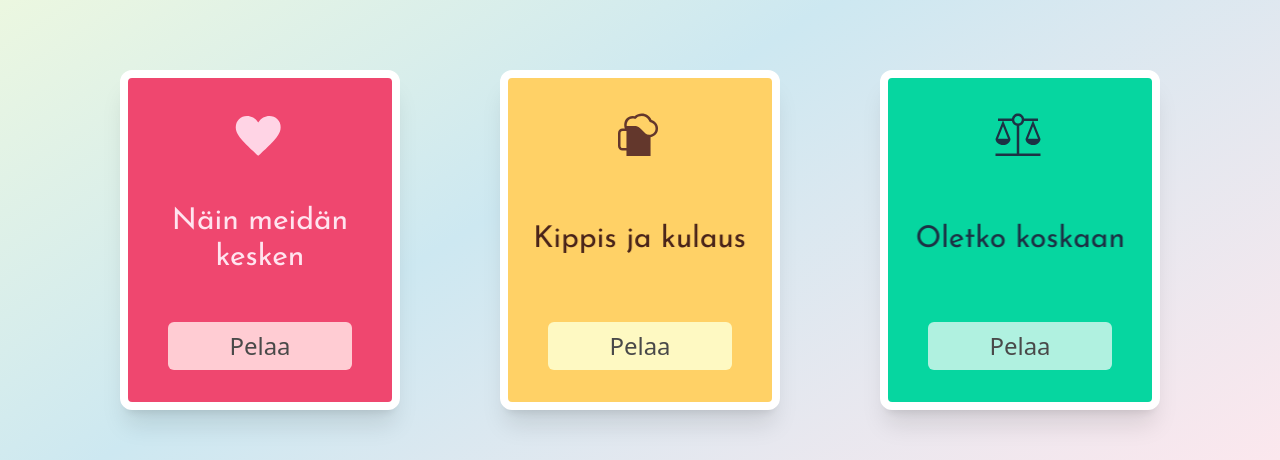
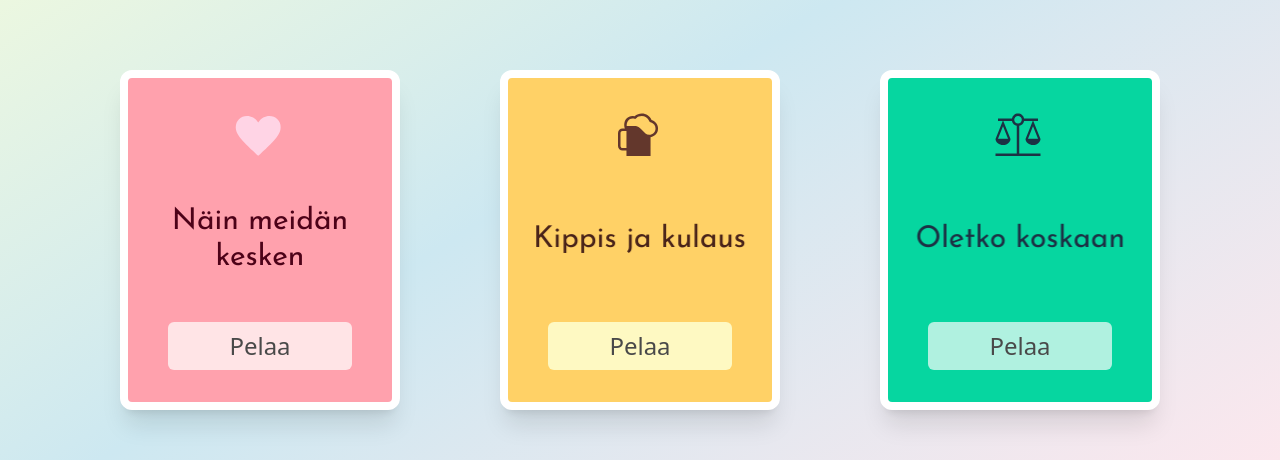
Before and after one commit to jamktiko/stripNsip, a SvelteKit app in the folder projekti/: page / in a window 1280 px wide. Shown: the part 278-738 px from the top of the page. Built offline with nearby package versions, Linux system fonts and the light colour scheme.

Commit message:
värien vaihroa page.svelteen

```diff
--- a/projekti/src/routes/+page.svelte
+++ b/projekti/src/routes/+page.svelte
@@ -24,7 +24,7 @@
 			id: 1,
 			nimi: 'Näin meidän kesken',
 			etupuoliTW:
-				'm-10 grid h-80 w-60 lg:h-85 lg:w-70 2xl:h-96 2xl:w-80 rounded-xl border-8 border-white bg-parisuhde text-parisuhdeteksti shadow-xl hover:shadow-xl/50 ',
+				'm-10 grid h-80 w-60 lg:h-85 lg:w-70 2xl:h-96 2xl:w-80 rounded-xl border-8 border-white bg-rose-300 text-rose-950 shadow-xl hover:shadow-xl/50 ',
 			takapuoliTW:
 				'm-10 grid h-80 w-60 lg:h-85 lg:w-70 2xl:h-96 2xl:w-80 rounded-xl border-8 border-white bg-parisuhdeteksti text-tekstit shadow-xl/30',
 			img: '/pics/favorite2.svg',
@@ -35,7 +35,7 @@
 
 			saavutettavuusTyyli: 'absolute bottom-5 w-50 text-center px-6 sm:px-2 pb-3',
 			saavutettavuusTekstiTyyli:
-				' rounded-md bg-rose-200 py-2 font-medium text-tekstit text-2xl'
+				' rounded-md bg-rose-100 py-2 font-medium text-tekstit text-2xl'
 		},
 		{
 			id: 2,
```
